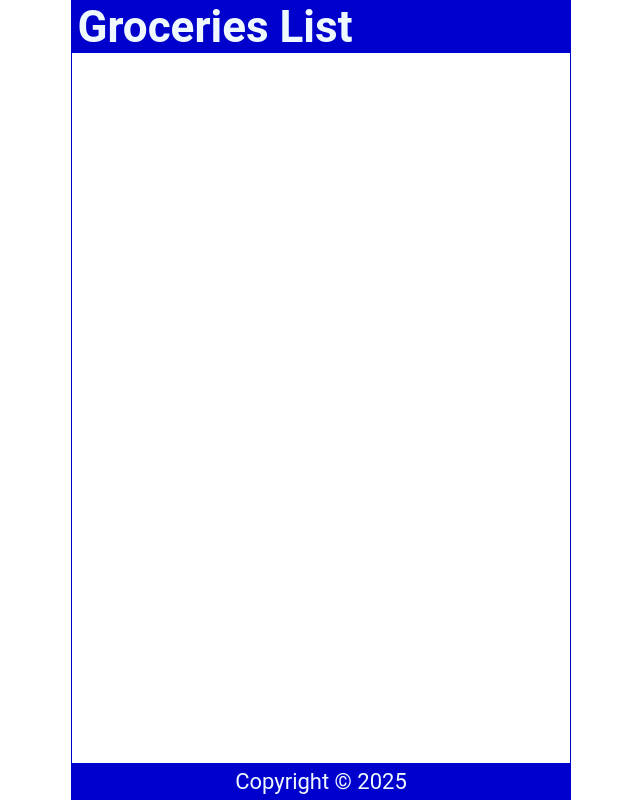
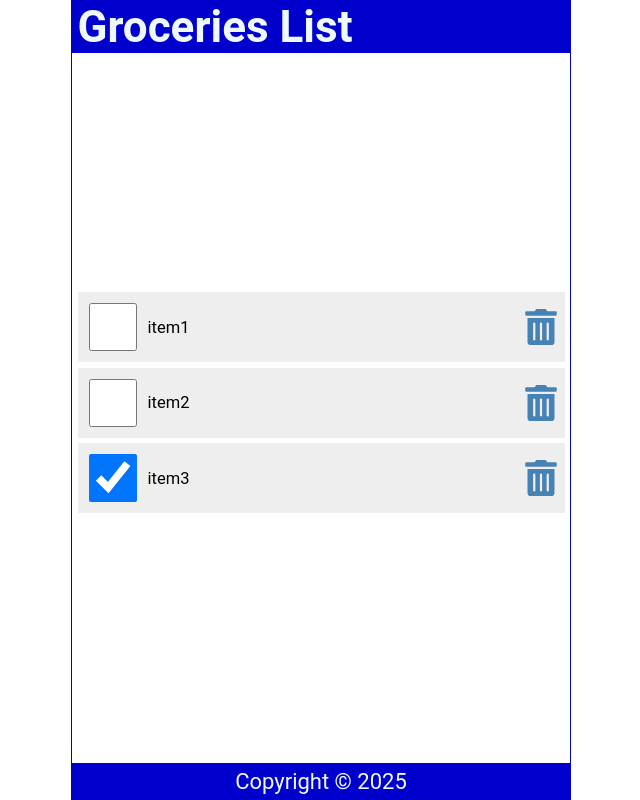
Before and after one commit to AmirMohammedi/todolist-react, a React (Create React App) app: page / in a window 1280 px wide. Shown: the whole page, without its empty margins (319-959 px from the left). Built offline with nearby package versions, Linux system fonts and the light colour scheme.

Commit message:
update style and add react-icon

```diff
--- a/package.json
+++ b/package.json
@@ -33,6 +33,7 @@
     ]
   },
   "devDependencies": {
+    "react-icons": "^5.4.0",
     "web-vitals": "^4.2.4"
   }
 }
--- a/public/index.html
+++ b/public/index.html
@@ -2,19 +2,16 @@
 <html lang="en">
   <head>
     <meta charset="utf-8" />
-    <link rel="icon" href="%PUBLIC_URL%/favicon.ico" />
     <meta name="viewport" content="width=device-width, initial-scale=1" />
     <meta name="theme-color" content="#000000" />
     <meta
       name="description"
       content="Web site created using create-react-app"
     />
-    <link rel="apple-touch-icon" href="%PUBLIC_URL%/logo192.png" />
     <!--
       manifest.json provides metadata used when your web app is installed on a
       user's mobile device or desktop. See https://developers.google.com/web/fundamentals/web-app-manifest/
     -->
-    <link rel="manifest" href="%PUBLIC_URL%/manifest.json" />
     <!--
       Notice the use of %PUBLIC_URL% in the tags above.
       It will be replaced with the URL of the `public` folder during the build.
--- a/src/Content.js
+++ b/src/Content.js
@@ -1,10 +1,32 @@
 import { useState } from "react";
+import { FaTrashAlt } from "react-icons/fa";
 
 const Content = () => {
-    const [name , setName] = useState("Dave")
+    const [items , setItems] = useState([{
+      id:1,
+      checked:false,
+      item:"item1"
+    },{
+      id:2,
+      checked:false,
+      item:"item2"
+    },{
+      id:3,
+      checked:true,
+      item:"item3"
+    }
+    ])
   return (
     <main>
-
+        <ul>
+          {items.map((item) => (
+            <li className="item" key={item.id}>
+              <input type="checkbox" checked={item.checked} />
+              <label>{item.item}</label>
+              <FaTrashAlt role="button" tabIndex="0"/>
+            </li>
+          ))}
+        </ul>
     </main>
   )
 }
--- a/src/index.css
+++ b/src/index.css
@@ -57,3 +57,62 @@
   display: grid;
   place-content: center;
 }
+
+ul {
+  width: 100%;
+  list-style: none;
+  padding: 0 0.25rem 0.25rem;
+}
+
+ul li::before {
+  content: "\200B";
+}
+
+.item {
+  display: flex;
+  justify-content: flex-start;
+  align-items: center;
+  padding: 0.5rem 0 0.5rem 0.5rem;
+  margin: 0.25rem 0;
+  background-color: #eee;
+}
+
+.item:first-child {
+  margin: 0;
+}
+
+.item input[type="checkbox"] {
+  text-align: center;
+  width: 2.5rem;
+  width: 48px;
+  min-width: 48px;
+  height: 2.5rem;
+  height: 48px;
+  min-height: 48px;
+  cursor: pointer;
+  margin-right: 0.5rem;
+}
+
+.item input[type="checkbox"]:focus + label {
+  text-decoration: underline;
+}
+
+.item > label {
+  font-size: 0.75rem;
+  flex-grow: 1;
+}
+
+.item svg {
+  width: 48px;
+  min-width: 48px;
+  height: 36px;
+  font-size: 1rem;
+  color: steelblue;
+  cursor: pointer;
+}
+
+.item svg:focus,
+.item svg:hover {
+  color: red;
+  outline: none;
+}
```
Also changed, not shown: 1 other file (tests, documents, lock files or other folders).
